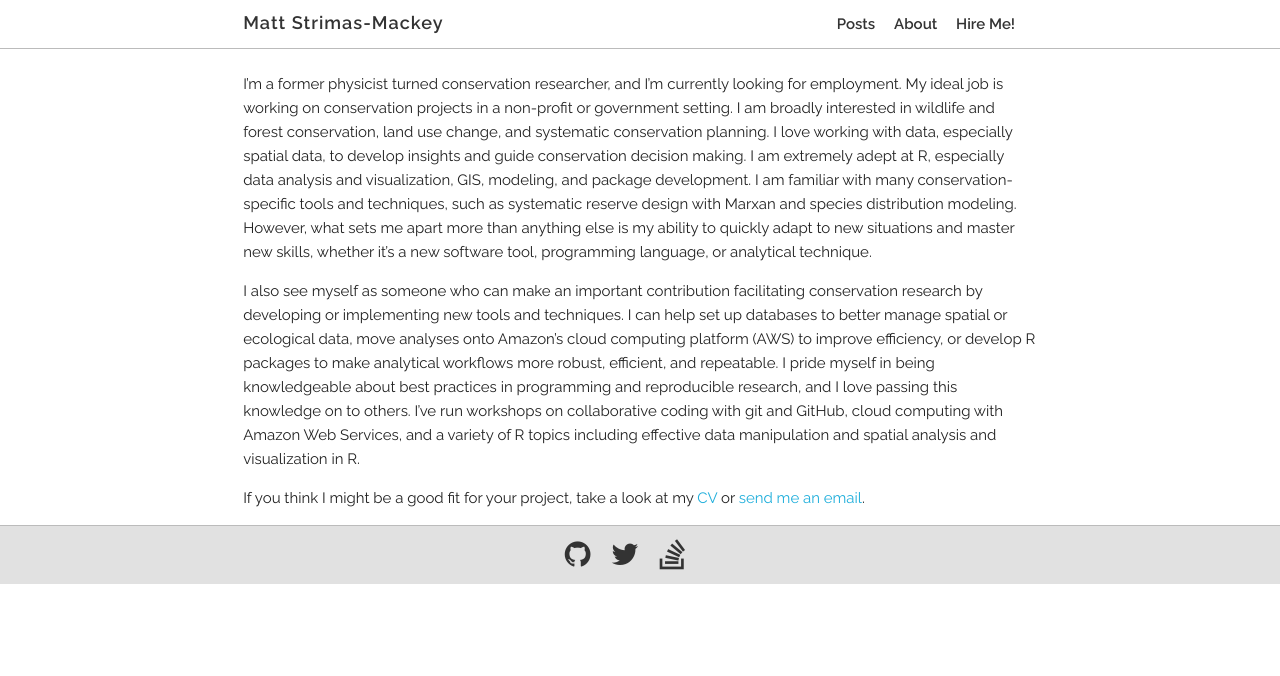
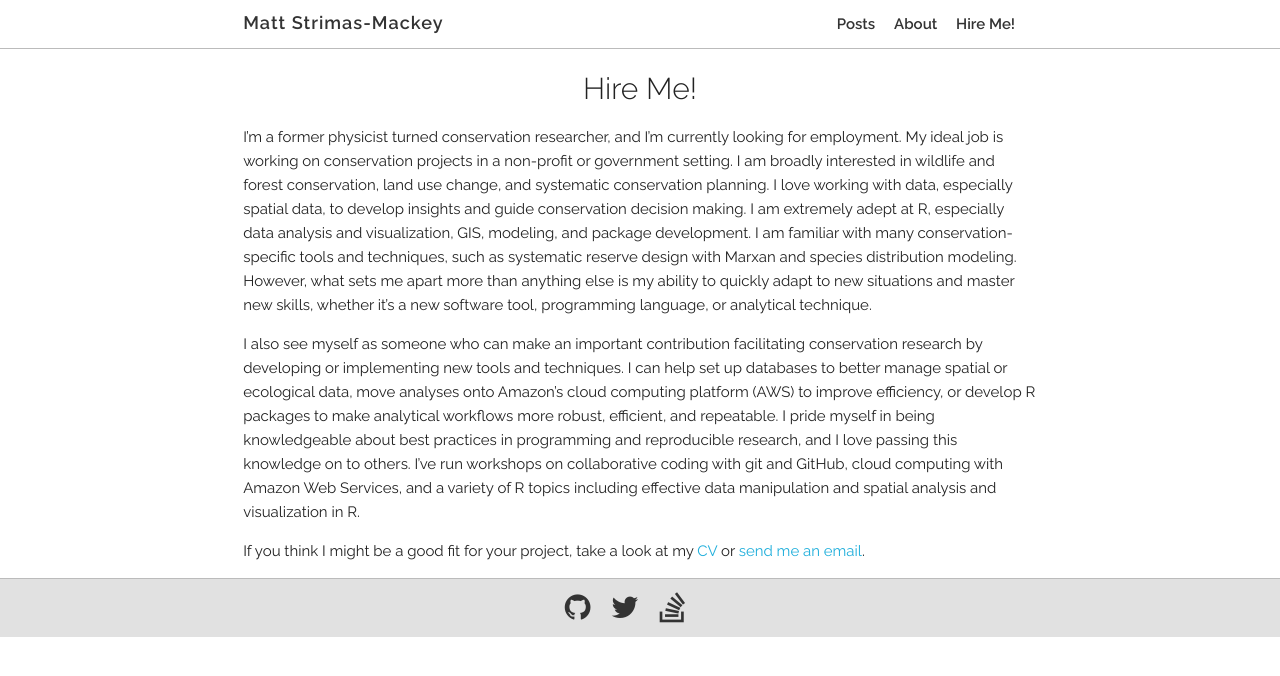
Before and after one commit to Pandinosaurus/mstrimas.github.io, a Jekyll site: the page built from cv.md, in a window 1280 px wide. Shown: the top 676 px of the page. Built offline with Jekyll 4.4.1, drawn with Linux system fonts in a browser that asks for light colours; nearby versions of some CDN libraries.

Commit message:
update cv

```diff
--- a/cv.md
+++ b/cv.md
@@ -4,6 +4,8 @@ title: Hire Me!
 permalink: /cv/
 ---
 
+<h1 align="center">Hire Me!</h1>
+
 I'm a former physicist turned conservation researcher, and I'm currently looking for employment. My ideal job is working on conservation projects in a non-profit or government setting. I am broadly interested in wildlife and forest conservation, land use change, and systematic conservation planning. I love working with data, especially spatial data, to develop insights and guide conservation decision making. I am extremely adept at R, especially data analysis and visualization, GIS, modeling, and package development. I am familiar with many conservation-specific tools and techniques, such as  systematic reserve design with Marxan and species distribution modeling. However, what sets me apart more than anything else is my ability to quickly adapt to new situations and master new skills, whether it's a new software tool, programming language, or analytical technique.
 
 I also see myself as someone who can make an important contribution facilitating conservation research by developing or implementing new tools and techniques. I can help set up databases to better manage spatial or ecological data, move analyses onto Amazon's cloud computing platform (AWS) to improve efficiency, or develop R packages to make analytical workflows more robust, efficient, and repeatable. I pride myself in being knowledgeable about best practices in programming and reproducible research, and I love passing this knowledge on to others. I've run workshops on collaborative coding with git and GitHub, cloud computing with Amazon Web Services, and a variety of R topics including effective data manipulation and spatial analysis and visualization in R.
```
